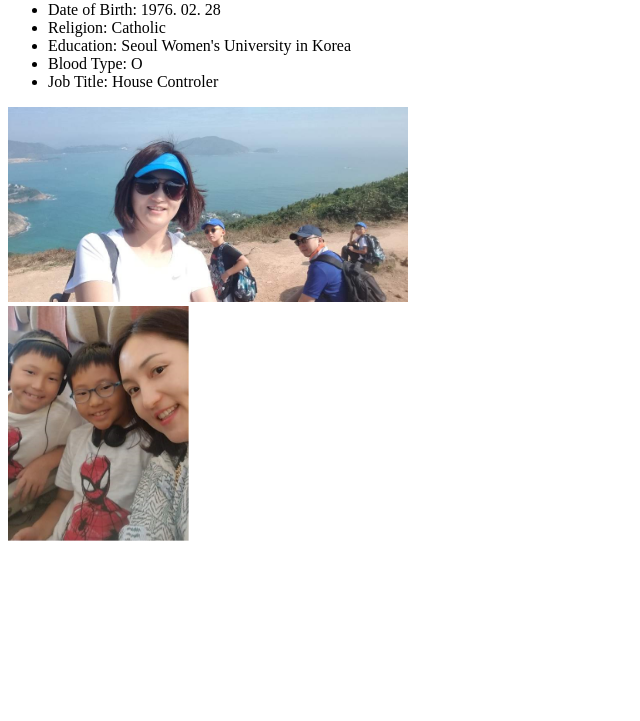
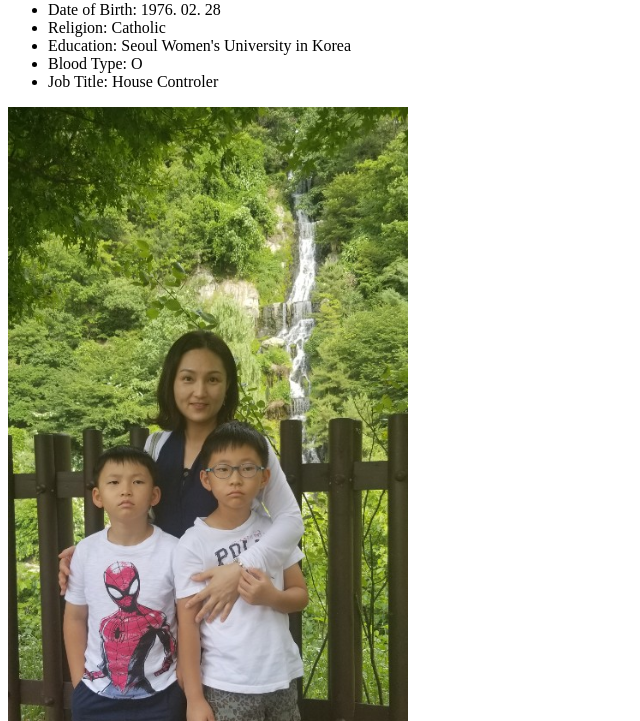
Before and after one commit to Geo-Gil/WEB1, a plain HTML site: page Anna.html in a window 1280 px wide. Shown: the part 79-800 px from the top of the page, without its empty margins (0-640 px from the left). Drawn offline with Linux system fonts and the light colour scheme.

Commit message:
missing images

```diff
--- a/Anna.html
+++ b/Anna.html
@@ -15,7 +15,7 @@
       <li>Job Title: House Controler</li>
     </ul>
   </p>
-<img src="Anna2.jpg" width="400"><br>
-<img src="Anna in plane.png" width="500">
+<img src="Anna and kids.jpg" width="400">
+<img src="Anna2.jpg" width="400">
   </body>
 </html>
```
Also changed, not shown: index.html (+2 -1 lines).
